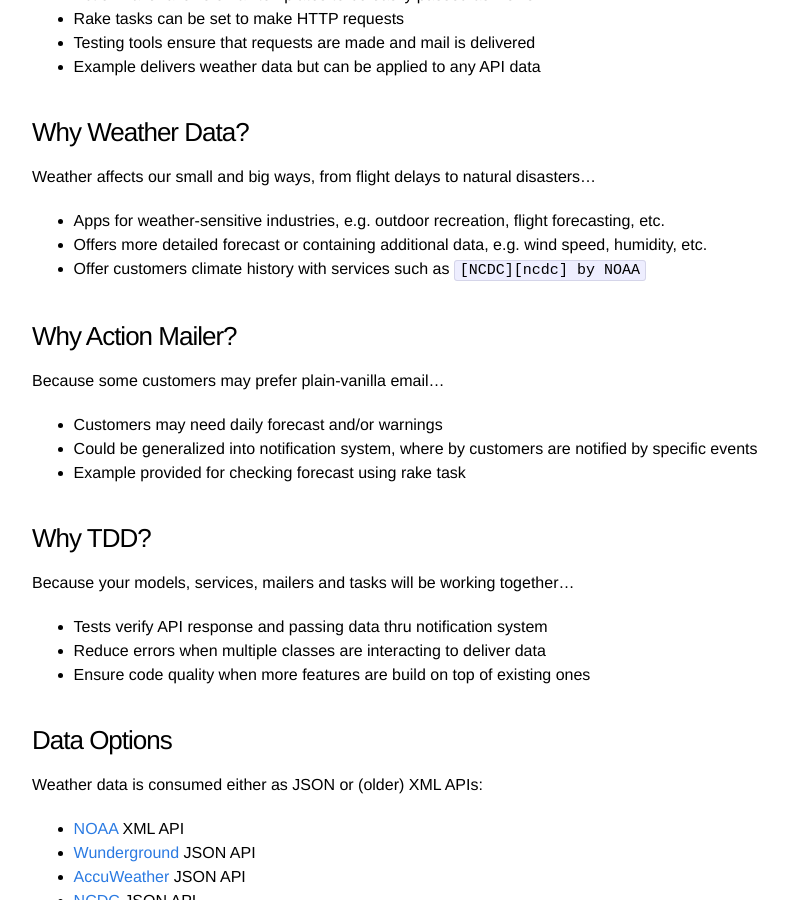
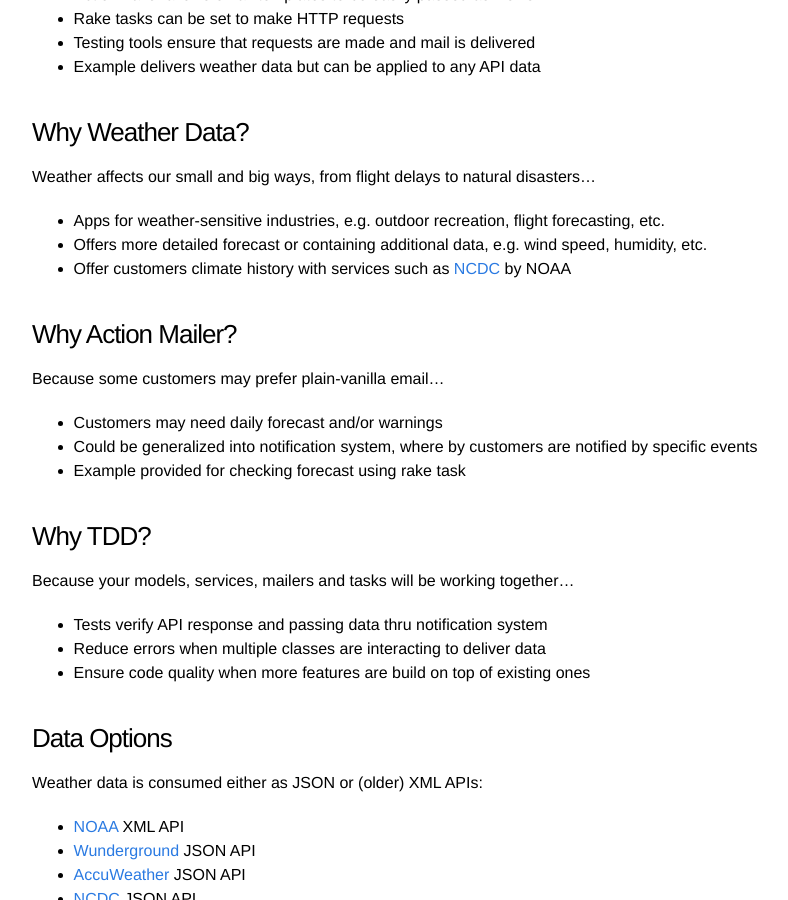
Before and after one commit to stormsavvy/stormsavvy.github.io, a Jekyll site: the page built from _posts/2014-11-20-east-bay-rails-meetup.markdown, in a window 1280 px wide and 900 px high, scrolled down 1175 px. Shown: the whole window, without its empty margins (208-996 px from the left). Built offline with Jekyll 4.4.1, drawn with Linux system fonts in a browser that asks for light colours.

Commit message:
76663852 update links and location

```diff
--- a/_posts/2014-11-20-east-bay-rails-meetup.markdown
+++ b/_posts/2014-11-20-east-bay-rails-meetup.markdown
@@ -60,8 +60,8 @@ disasters...
   forecasting, etc.
 * Offers more detailed forecast or containing additional data, e.g. wind
   speed, humidity, etc.
-* Offer customers climate history with services such as `[NCDC][ncdc] by
-  NOAA`
+* Offer customers climate history with services such as [NCDC][ncdc] by
+  NOAA
 
 ### Why Action Mailer?
 
@@ -156,8 +156,8 @@ Use case:
 
 Review NOAA data models:
 
-* app/model/weather_update.rb
-* app/model/forecast_period.rb
+* [app/model/weather_update.rb][weather_update]
+* [app/model/forecast_period.rb][weather_period]
 
 [wg]: http://www.wunderground.com/weather/api/
 [ncdc]: http://www.ncdc.noaa.gov/cdo-web/token
```
Also changed, not shown: other parts of _posts/2014-11-20-east-bay-rails-meetup.markdown (+2 -0 lines).
